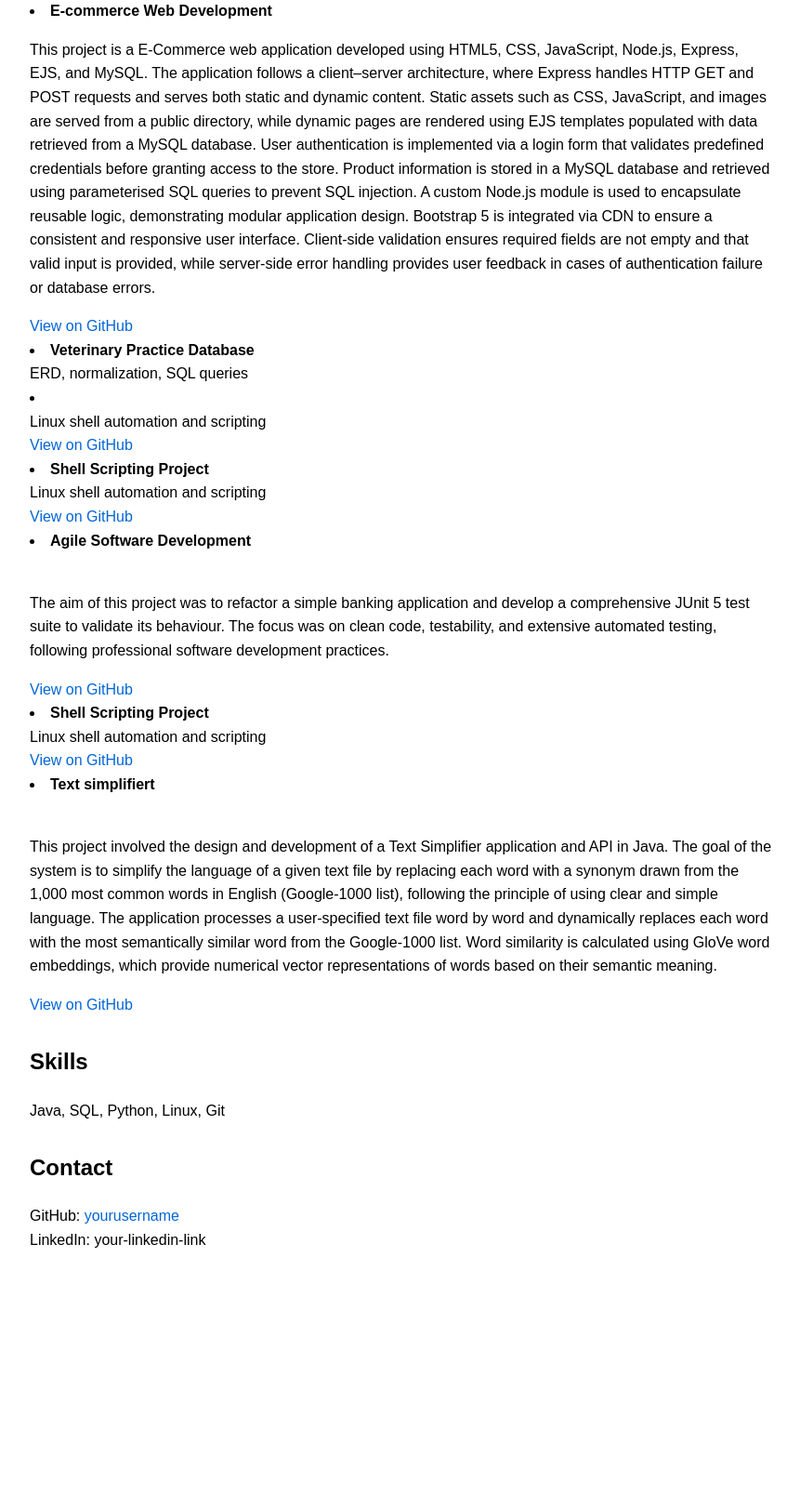
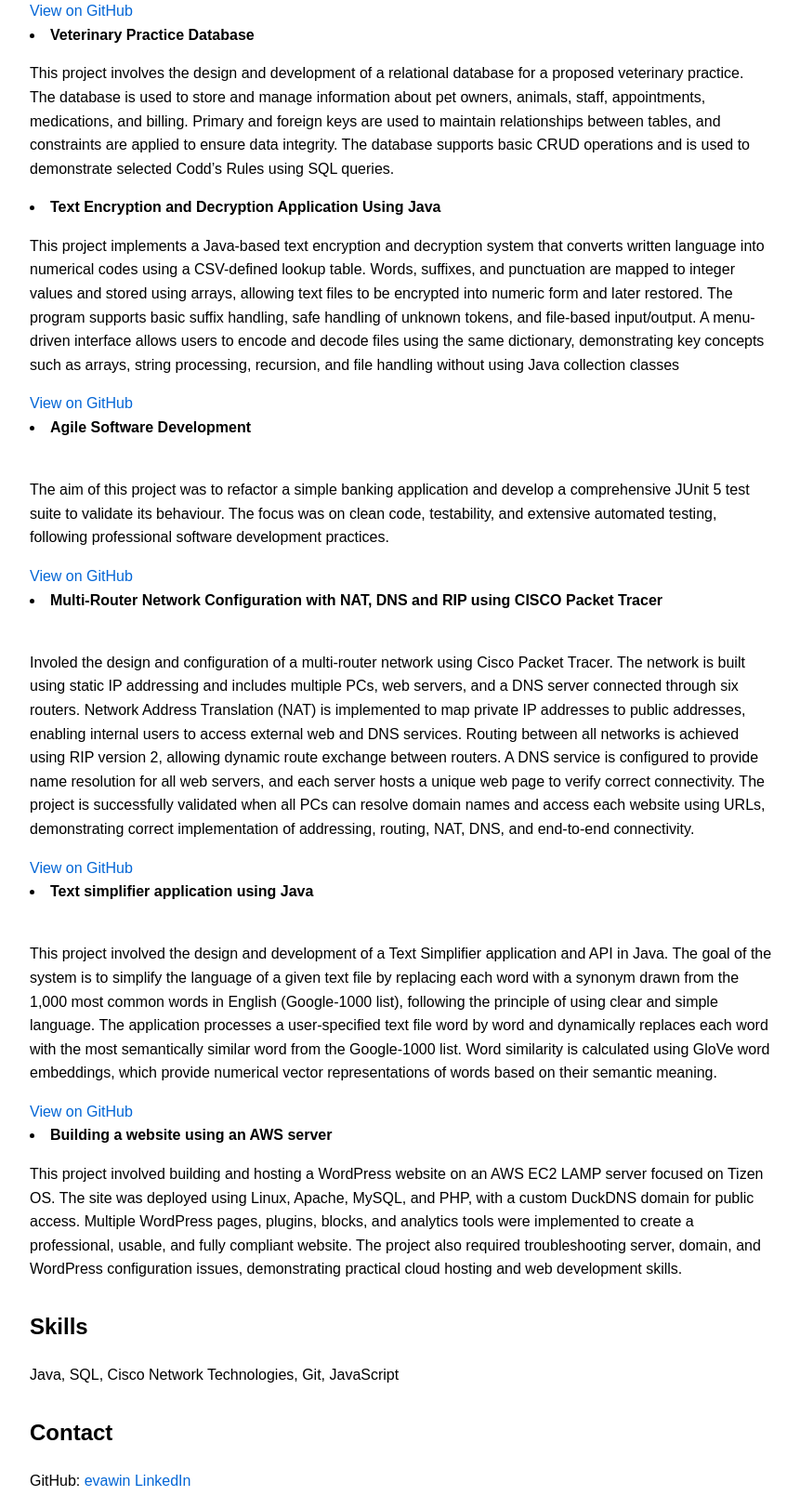
Before and after one commit to evawin/Portfolio, a plain HTML site: page index.html in a window 1280 px wide. Shown: the part 1052-2661 px from the top of the page at 93% size, without its empty margins (208-1069 px from the left). Before the commit the page ends 2435 px from the top, so only its background shows below. Drawn offline with Linux system fonts and the light colour scheme.

Commit message:
Revise project details and add new entries in index.html
Updated project descriptions and links in index.html, added new projects, and improved formatting.

```diff
--- a/index.html
+++ b/index.html
@@ -42,27 +42,16 @@ strengths and limitations of each approach.</p>
       </a>
     </li>
 
-    <li>
-      <strong>Text Encryption and Decryption</strong><br>
-      Linux shell automation and scripting<br>
-      <p>This project is a Java-based console application designed to encode and decode text files using a predefined token mapping stored in a CSV file (tokens.csv). The application allows users to interact through a menu-driven interface
-        where they can choose to encode a plain text file, decode an encoded file, or exit the program.When encoding, the program reads an input text file, replaces words or characters based on the mappings defined in tokens.csv, and writes the encoded output to a user-specified file location. When decoding, the process is reversed, restoring the original text using the same token definitions. File input and output are handled using Java’s java.nio.file package to ensure efficient and reliable file operations.
-        The application includes basic error handling to manage invalid file paths, missing files, and input/output exceptions.</p>
-      <a href="https://github.com/evawin/TextEncryption-Decryption.git">
-        View on GitHub
-      </a>
-    </li>
-  </ul>
+
 
   <li>
-      <strong>Mobile Applications Development Recipe Finder</strong><br>
-      <br>
-      <p>
-      Using Angular and Ionic, the user can search for recipes based on ingredients. It uses Angular’s standalone components and Ionic UI components to create a responsive and user-friendly interface. Navigation between pages (Home, Recipe Details, Favourites, and Settings) was implemented using Angular routing.<br>
+    <strong>Mobile Applications Development Recipe Finder</strong><br>
+    <br>
+    <p> Using Angular and Ionic, the user can search for recipes based on ingredients. It uses Angular’s standalone components and Ionic UI components to create a responsive and user-friendly interface. Navigation between pages (Home, Recipe Details, Favourites, and Settings) was implemented using Angular routing.<br>
       An external recipe API was integrated which handles all HTTP requests and returns recipe data asynchronously. User inputs are bound to the application logic using two-way data binding, ensuring dynamic updates to the interface.
       Additional functionality, such as dietary filtering (vegetarian, vegan, and gluten-free) and theme customisation, was included to enhance usability and exceed the core project requirements. The application was tested and debugged within the required virtual machine environment.
       </p>
-      <a href="https://github.com/evawin/MobileApplicationDevelopmentsRecipeFinder.git">
+    <a href="https://github.com/evawin/MobileApplicationDevelopmentsRecipeFinder.git">
         View on GitHub
       </a>
     </li>
@@ -83,23 +72,16 @@ strengths and limitations of each approach.</p>
 
 <li>
       <strong>Veterinary Practice Database</strong><br>
-      ERD, normalization, SQL queries<br>
+    <P>This project involves the design and development of a relational database for a proposed veterinary practice. The database is used to store and manage information about pet owners, animals, staff, appointments, medications, and billing. Primary and foreign keys are used to maintain
+      relationships between tables, and constraints are applied to ensure data integrity. The database supports basic CRUD operations and is used to demonstrate selected Codd’s Rules using SQL queries.</P>
     </li>
 
   <li>
-      <strong></strong><br>
-      Linux shell automation and scripting<br>
-      <a href="https://github.com/yourusername/scriptCATC">
-        View on GitHub
-      </a>
-    </li>
-  </ul>
-
-
-  <li>
-      <strong>Shell Scripting Project</strong><br>
-      Linux shell automation and scripting<br>
-      <a href="https://github.com/yourusername/scriptCATC">
+      <strong>Text Encryption and Decryption Application Using Java</strong>
+    <p>This project implements a Java-based text encryption and decryption system that converts written language into numerical codes using a CSV-defined lookup table. Words, suffixes, and punctuation are mapped to integer values and stored using arrays, allowing text files to be encrypted
+      into numeric form and later restored. The program supports basic suffix handling, safe handling of unknown tokens, and file-based input/output. A menu-driven interface allows users to encode and decode files using the same dictionary, demonstrating key concepts such as arrays, string processing, recursion,
+      and file handling without using Java collection classes</p>
+      <a href="https://github.com/evawin/TextEncryption-Decryption.git">
         View on GitHub
       </a>
     </li>
@@ -117,16 +99,19 @@ strengths and limitations of each approach.</p>
   </ul>
 
   <li>
-      <strong>Shell Scripting Project</strong><br>
-      Linux shell automation and scripting<br>
-      <a href="https://github.com/yourusername/scriptCATC">
+      <strong>Multi-Router Network Configuration with NAT, DNS and RIP using CISCO Packet Tracer</strong><br>
+  <br>
+    <p>Involed the design and configuration of a multi-router network using Cisco Packet Tracer. The network is built using static IP addressing and includes multiple PCs, web servers, and a DNS server connected through six routers. Network Address Translation (NAT) is implemented to map private IP addresses to public addresses, enabling internal users to access external web and DNS services.
+      Routing between all networks is achieved using RIP version 2, allowing dynamic route exchange between routers. A DNS service is configured to provide name resolution for all web servers, and each server hosts a unique web page to verify correct connectivity. The project is successfully validated when all PCs can resolve domain names and access each website using URLs,
+      demonstrating correct implementation of addressing, routing, NAT, DNS, and end-to-end connectivity.</p>
+      <a href="https://github.com/evawin/Multi-Router-Network-Configuration-with-NAT-DNS-and-RIP.git">
         View on GitHub
       </a>
     </li>
   </ul>
 
   <li>
-      <strong>Text simplifiert</strong><br>
+      <strong>Text simplifier application using Java</strong><br>
 <br>  <p>This project involved the design and development of a Text Simplifier application and API in Java. The goal of the system is to simplify the language of a given text file by replacing each word with a synonym drawn
         from the 1,000 most common words in English (Google-1000 list), following the principle of using clear and simple language.
         The application processes a user-specified text file word by word and dynamically replaces each word with the most semantically similar word from the Google-1000 list. Word similarity is calculated using GloVe word embeddings,
@@ -137,13 +122,22 @@ strengths and limitations of each approach.</p>
     </li>
   </ul>
 
+  <li>
+      <strong>Building a website using an AWS server</strong>
+    <p>This project involved building and hosting a WordPress website on an AWS EC2 LAMP server focused on Tizen OS. The site was deployed using Linux, Apache, MySQL, and PHP, with a custom DuckDNS domain for public access. Multiple WordPress pages,
+      plugins, blocks, and analytics tools were implemented to create a professional, usable, and fully compliant website. The project also required troubleshooting server, domain, and WordPress configuration issues, demonstrating practical cloud hosting and web development skills.</p>
+      </a>
+    </li>
+  </ul>
+
+
   <h2>Skills</h2>
-  <p>Java, SQL, Python, Linux, Git</p>
+  <p>Java, SQL, Cisco Network Technologies, Git, JavaScript</p>
 
   <h2>Contact</h2>
   <p>
-    GitHub: <a href="https://github.com/yourusername">yourusername</a><br>
-    LinkedIn: your-linkedin-link
+    GitHub: <a href="https://github.com/evawin">evawin</a>
+   <a href = "https://www.linkedin.com/in/evanna-winters-140aba8b/"> LinkedIn </a>
   </p>
 
 </body>
```
